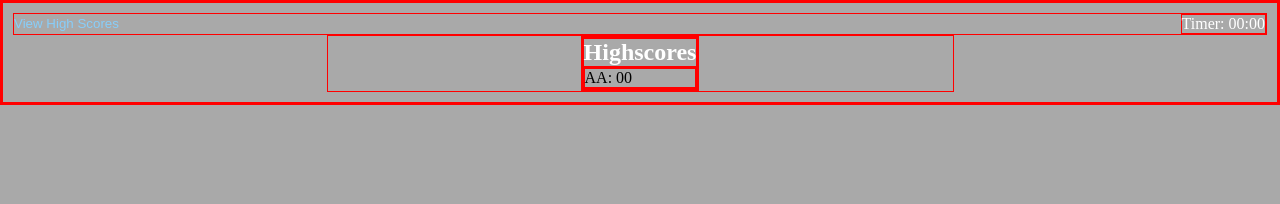
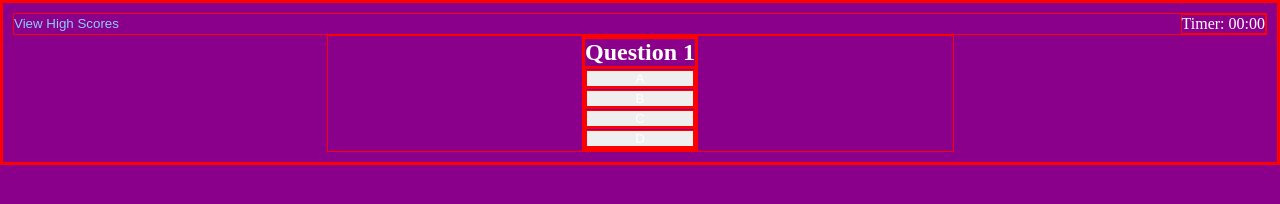
Before and after one commit to jimmehhuang/Challenge-4-Code-Quiz, a plain HTML site: page index.html in a window 1280 px wide. Drawn offline with Linux system fonts and the light colour scheme.

Commit message:
edits to HTML/CSS

```diff
--- a/Assets/style.css
+++ b/Assets/style.css
@@ -9,17 +9,24 @@ p, h1, h2 {
     text-align: center;
 }
 body {
-    background-color: darkgray;
+    background-color: darkmagenta;
     height: 100%;
+    width: 100%;
+    /* display: flex;
+    justify-content: center;
+    align-items: center; */
 }
 button{
     outline: none;
     color: white;
 }
-
+button:hover{
+    border-color: white;
+}
 li{
     list-style: none;
 }
+
 /*Outer container*/
 .outer-container{
     padding: 10px;
@@ -69,7 +76,13 @@ main{
     display: block;
 }
 .question-card {
-    display: none;
+    display: block;
+}
+.btn{
+    width: 100%;
+}
+.btn:hover{
+    border-color: white;
 }
 /*Finish screen*/
 .finish-screen{
@@ -78,5 +91,5 @@ main{
 
 /* Highscores */
 .highscores {
-    display: block;
+    display: none;
 }
--- a/index.html
+++ b/index.html
@@ -27,10 +27,10 @@
                 <section class="question-card">
                     <h1>Question 1</h1>
                     <ul>
-                        <li><button>A</button></li>
-                        <li><button>B</button></li>
-                        <li><button>C</button></li>
-                        <li><button>D</button></li>
+                        <li><button class="btn">A</button></li>
+                        <li><button class="btn">B</button></li>
+                        <li><button class="btn">C</button></li>
+                        <li><button class="btn">D</button></li>
                     </ul>
                 </section>
                 <!-- Endgame screen -->
```
